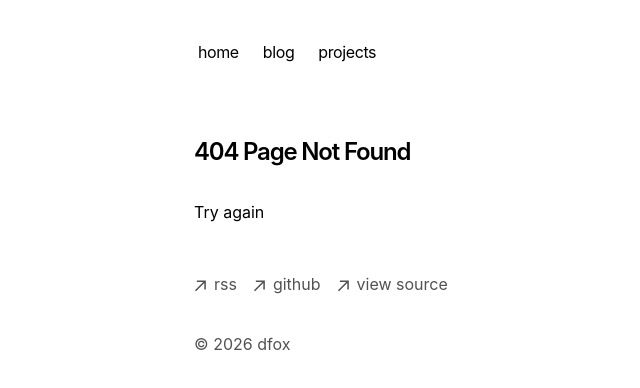
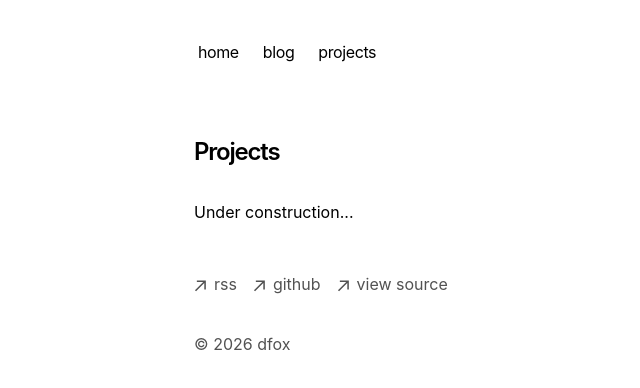
Before and after one commit to dylanfox5/next-dfox, a Next.js app: page /projects in a window 1280 px wide. Before the commit this address had no page. Shown: the top 388 px of the page, without its empty margins (158-798 px from the left). Built offline with nearby package versions, Linux system fonts and the light colour scheme.

Commit message:
updates to /projects page

```diff
--- /dev/null
+++ b/app/projects/page.tsx
@@ -0,0 +1,10 @@
+export default function Page() {
+  return (
+    <section>
+      <h1 className="font-semibold text-2xl mb-8 tracking-tighter">Projects</h1>
+      <p className="mb-4">
+        {`Under construction...`}
+      </p>
+    </section>
+  )
+}
```
